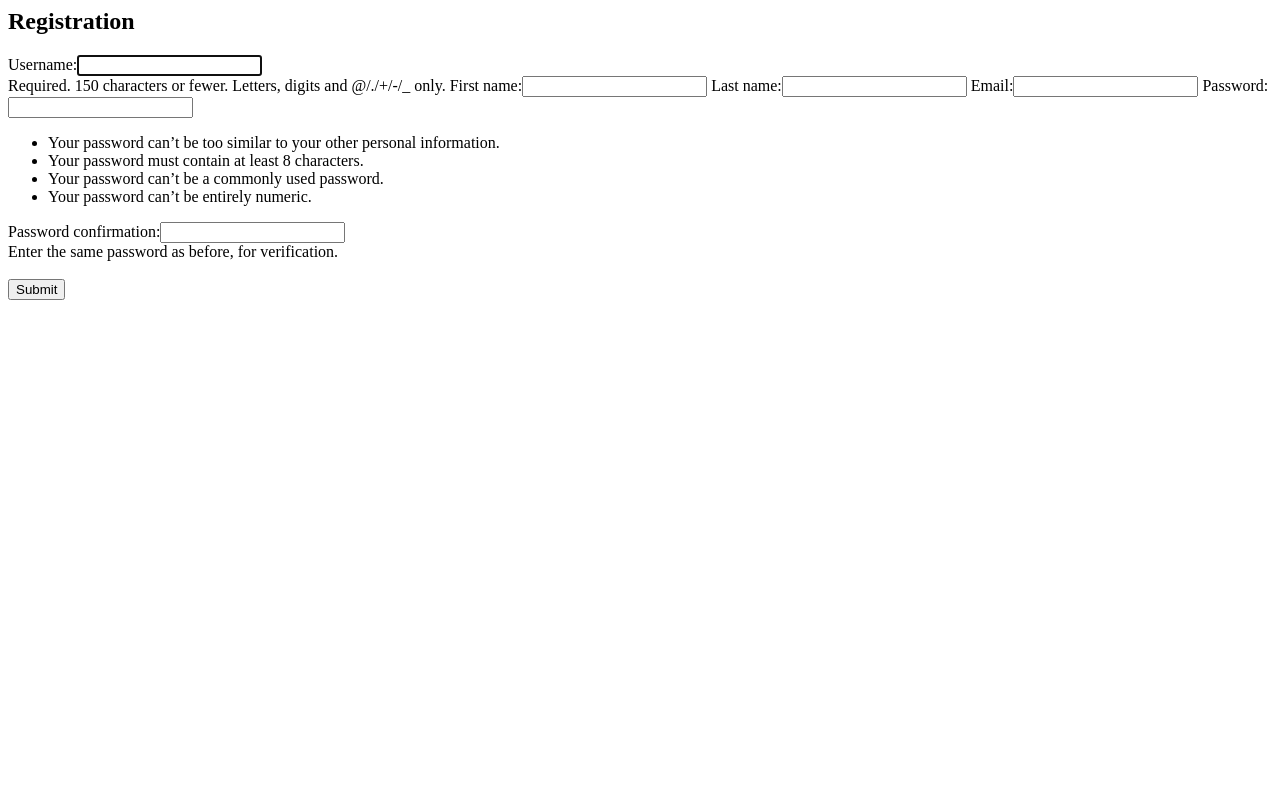
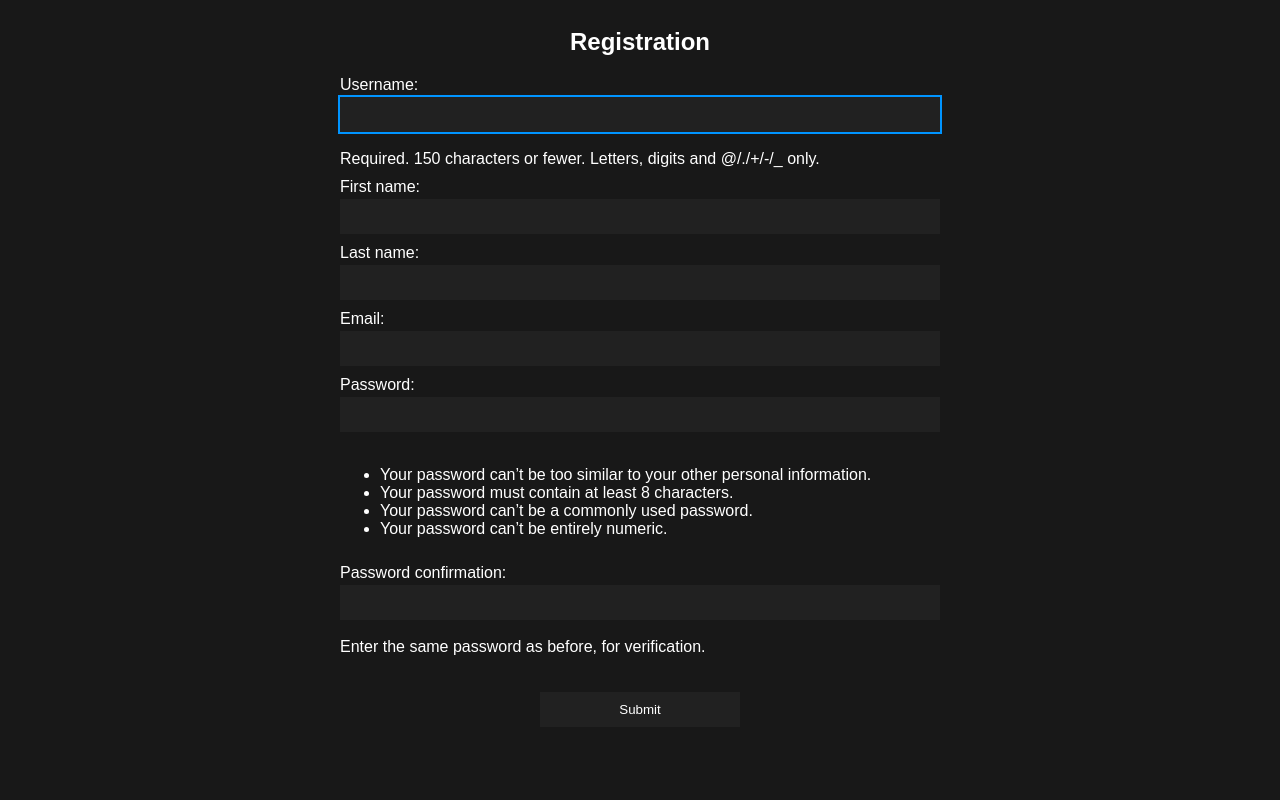
Before and after one commit to Open-Sound-Stream-Organization/oss-server, a Django app: page /register/ in a window 1280 px wide. Run offline with Django 3.2, Linux system fonts and the light colour scheme.

Commit message:
add styling

```diff
--- a/oss_server/repertoire/templates/repertoire/register.html
+++ b/oss_server/repertoire/templates/repertoire/register.html
@@ -1,4 +1,60 @@
- {% block title %} <h2>Registration</h2> {% endblock %}
+ <head>
+	<meta http-equiv="Content-Type" content="text/html; charset=UTF-8">
+	<style>
+		body {
+			font-family: sans-serif;
+			background: #181818;
+			color: white;
+			padding: 10px;
+		}
+
+		input,
+		button {
+			background: #212121;
+			color: white;
+			outline: none;
+			border: none;
+			padding: 10px;
+		}
+
+		input:hover,
+		button:hover {
+			box-shadow: 0 0 0 2px #787878;
+		}
+
+		input:focus,
+		button:focus {
+			outline: none;
+			border: none;
+			box-shadow: 0 0 0 2px #0094FF;
+		}
+
+		h2 {
+			text-align: center;
+			margin: 10px 0;
+		}
+
+		form {
+			max-width: 600px;
+			margin: 0 auto;
+			display: grid;
+		}
+
+		button {
+			cursor: pointer;
+			width: 200px;
+			margin: 0 auto;
+		}
+
+		label {
+			margin-top: 10px;
+			margin-bottom: 3px;
+		}
+	</style>
+</head>
+
+
+{% block title %} <h2>Registration</h2> {% endblock %}
 
 
 
```
